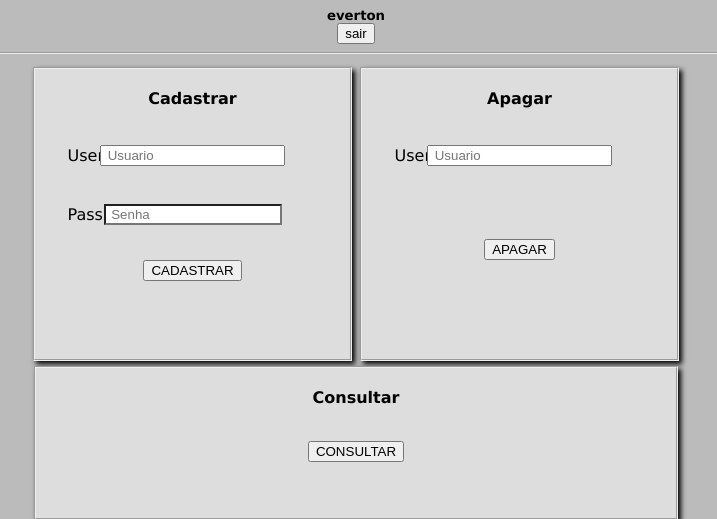
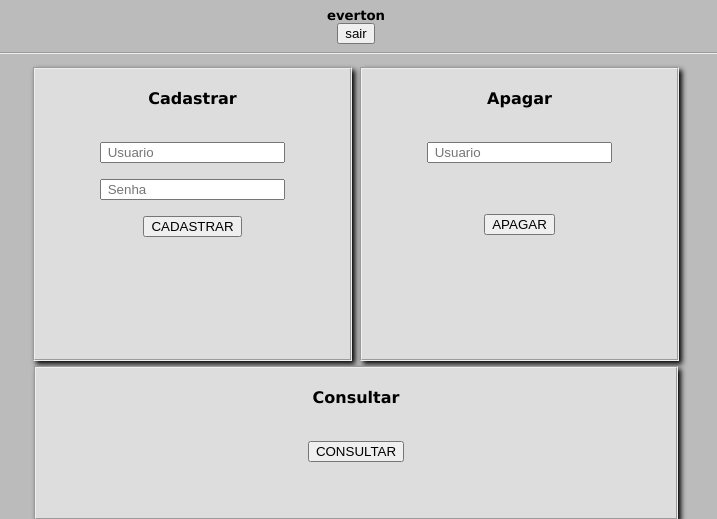
Before and after one commit to evertonmessias/php, a PHP site: page /teste08-2.php in a window 1280 px wide. Shown: the top 519 px of the page, without its empty margins (284-1001 px from the left). Run offline with PHP 8.4, Linux system fonts and the light colour scheme; a user stored in the database is signed in; data that the repository does not hold is empty; some libraries are stand-ins or nearby versions.

Commit message:
23-02-2020_21:30:15

```diff
--- a/htmlcss.php
+++ b/htmlcss.php
@@ -52,7 +52,7 @@ namespace inicio {
 				}
 				.form {
 					margin: 0 auto;
-					min-height: 250px;
+					height: 280px;
 				}
 
 				.f0 {
@@ -216,13 +216,14 @@ namespace inicio {
 					text-align: center;
 				}
 
-				.campo {
+				.campo1, .campo2 {
 					display: block;
 					position: relative;
 					width: 250px;
 					margin-bottom: 15px;
 					margin: 0 auto;
 				}
+
 
 				#user,
 				#pass {
--- a/teste08-1.php
+++ b/teste08-1.php
@@ -11,7 +11,8 @@ if (mysqli_num_rows($result) > 0) {
     session_start();
     $_SESSION['user'] = $user;
     $_SESSION['server'] = $server;
-    header('location:./teste08-2.php');
+    //header('location:./teste08-2.php');
+    echo "<script>window.location.href = './teste08-2.php'</script>";
 } else {
-    header('location:./teste08.php');
+    echo "Usuario ou Senha inválidos!";
 }
--- a/teste08-2.php
+++ b/teste08-2.php
@@ -28,8 +28,8 @@ if (sessao_mysql()) {
     <fieldset id="form1">
         <form method="POST">
             <legend>Cadastrar</legend><br><br>
-            <p class="campo">User :&ensp;<input type="text" name="nuser" placeholder=" Usuario" required /></p><br>
-            <p class="campo">Pass :&ensp;<input type="password" id="pass" name="npass" placeholder=" Senha" required /></p><br>
+            <p><input type="text" class="campo" name="nuser" placeholder=" Usuario" required /></p>
+            <p><input type="password" class="campo" name="npass" placeholder=" Senha" required /></p>
             <p><input type="submit" name="add_user" value="CADASTRAR" /></p>
             <?php
             if (isset($_POST['add_user'])) {
@@ -56,8 +56,8 @@ if (sessao_mysql()) {
         <form method="POST">
 
             <legend>Apagar</legend><br><br>
-            <p class="campo">User :&ensp;<input type="text" name="user" placeholder=" Usuario" required /></p><br>
-            <br><br>
+            <p><input type="text" class="campo" name="user" placeholder=" Usuario" required /></p>
+            <br>
             <p><input type="submit" name="del_user" value="APAGAR" /></p>
             <?php
             if (isset($_POST['del_user'])) {
```
Also changed, not shown: teste08.php (+16 -4 lines).
